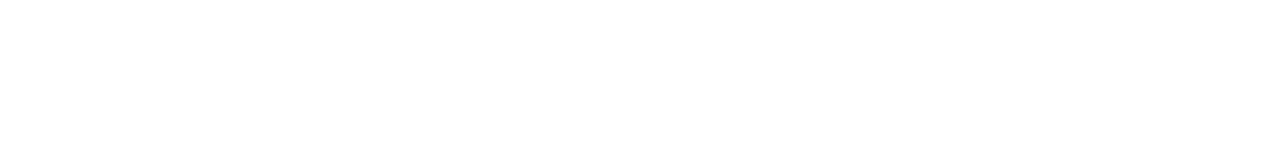
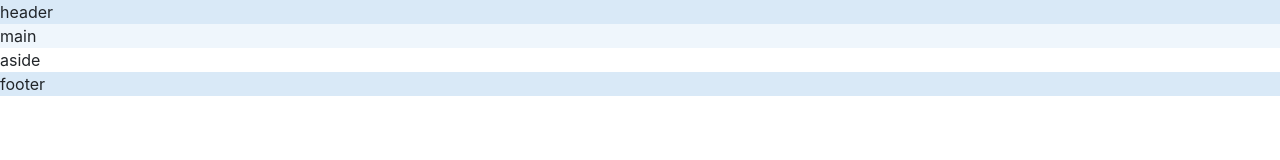
Before and after one commit to VilmantasT/app-boilerplate, a website: page src/index.html in a window 1280 px wide. Drawn offline with nearby package versions, Linux system fonts and the light colour scheme; files that its build step writes are made by us from their sources.

Commit message:
page markup html

```diff
--- /dev/null
+++ b/src/components/demo.scss
@@ -0,0 +1,25 @@
+// Colorings for draft purposes
+#app {
+    background: #eff6fc;
+}
+
+.page-header {
+    background: #d9e9f7;
+
+}
+
+.aside {
+
+    .container {
+        background: white;
+    }
+}
+
+.main {
+
+    .container {}
+}
+
+.page-footer {
+    background: #d9e9f7;
+}
--- a/src/index.html
+++ b/src/index.html
@@ -8,6 +8,39 @@
     <link rel="stylesheet" href="styles.css">
 </head>
 <body>
+    <div id="app" class="page-wrapper">
+        <header class="page-header">
+            <div class="container">
+                <div class="content-wrapper">
+                    header
+                </div>
+            </div>
+        </header>
 
+        <div class="page-content container">
+            <main class="main">
+                <div class="container">
+                    <div class="content-wrapper">
+                        main
+                    </div>
+                </div>
+            </main>
+            <aside class="aside">
+                <div class="container">
+                    <div class="content-wrapper">
+                        aside
+                    </div>
+                </div>
+            </aside>
+        </div>
+
+        <footer class="page-footer">
+            <div class="container">
+                <div class="content-wrapper">
+                    footer
+                </div>
+            </div>
+        </footer>
+    </div>
 </body>
 </html>
--- a/src/styles/styles.scss
+++ b/src/styles/styles.scss
@@ -1,2 +1,4 @@
 @import "variables/all";
 @import "global/all";
+
+@import "../components/demo.scss";
```
